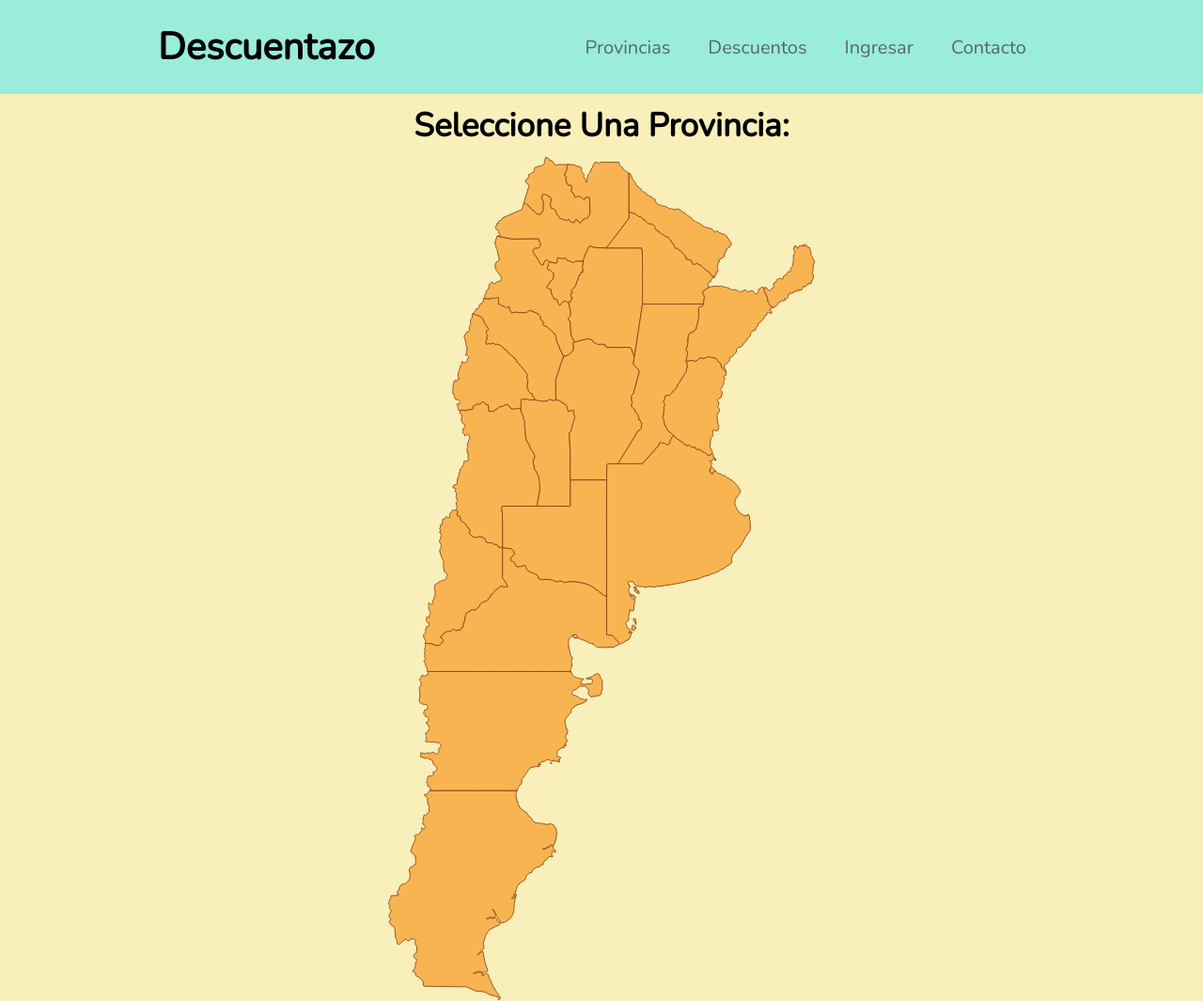
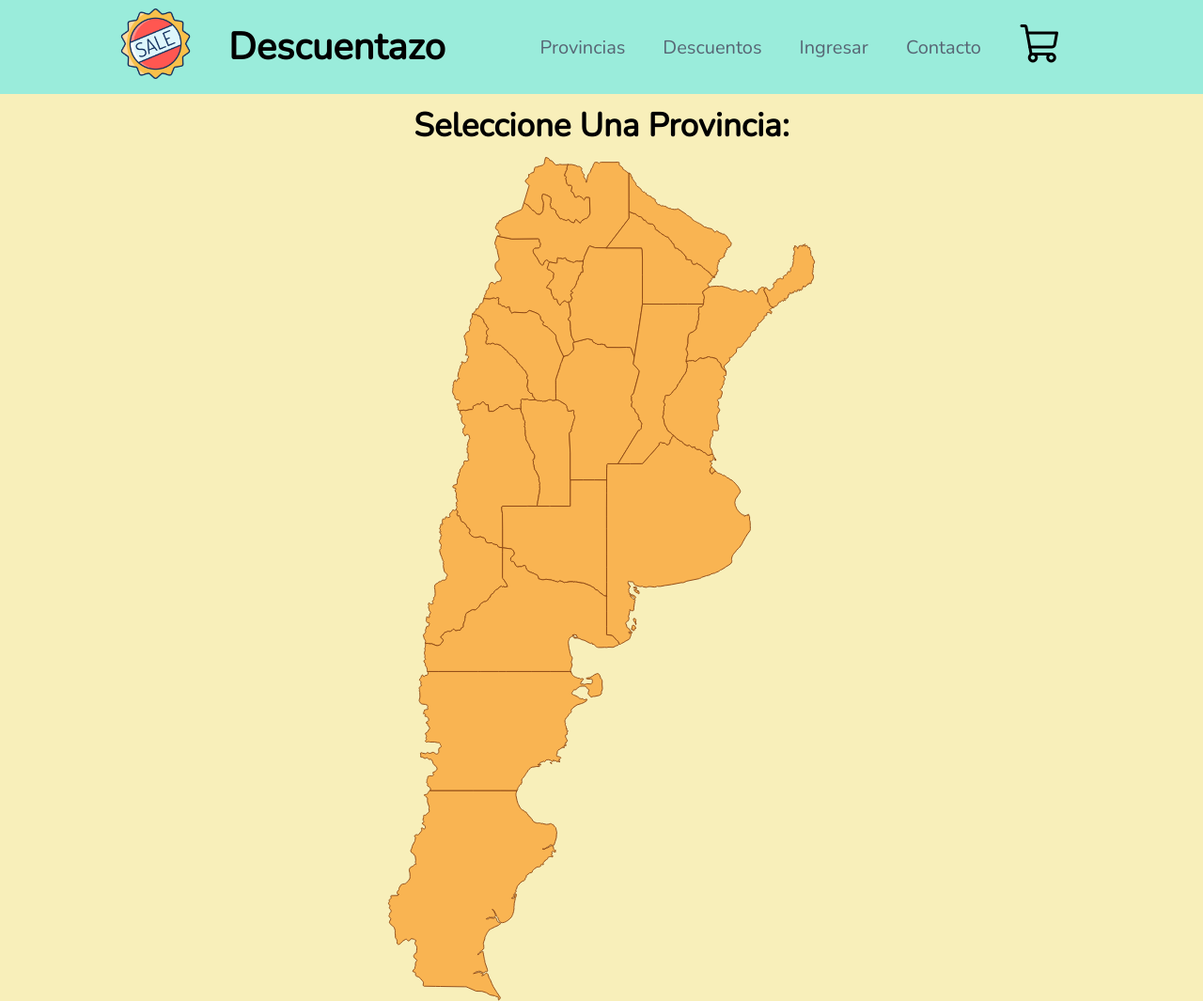
Before and after one commit to nachomk/Proyecto-Final, a plain HTML site: page Inicio/HTML/index.html in a window 1280 px wide. Shown: the top 1065 px of the page at 94% size. Drawn offline with nearby package versions, Linux system fonts and the light colour scheme; the site is published under a folder, as on GitHub Pages, so addresses that start at the root find nothing; a web font is replaced by a local one.

Commit message:
arreglos

```diff
--- a/Inicio/CSS/styles.css
+++ b/Inicio/CSS/styles.css
@@ -2,7 +2,6 @@
 * {
    box-sizing: border-box;
    margin: 0;
-   /* padding: 0; */
    font-family: 'Nunito', sans-serif;
    font-size: 20px;
 }
--- a/Inicio/HTML/index.html
+++ b/Inicio/HTML/index.html
@@ -4,13 +4,13 @@
     <meta charset="UTF-8" />
     <meta name="viewport" content="width=device-width, initial-scale=1.0" />
     <title>Descuentazo</title>
-    <link rel="stylesheet" href="../CSS/styles.css" />
-    <link rel="icon" href="/Media/logo.ico" />
+    <link rel="stylesheet" href="../CSS/styles.css"/>
+    <link rel="icon" href="../../Media/logo.ico"/>
   </head>
   <body>
     <header class="header">
       <div class="logo">
-        <a href="./index.html"><img src="/Media/logo.ico" alt="" /></a>
+        <a href="./index.html"><img src="../../Media/logo.ico" alt="" /></a>
         <h1>Descuentazo</h1>
       </div>
       <nav>
@@ -21,7 +21,7 @@
           <li><a href="./contacto.html">Contacto</a></li>
           <li>
             <a href="./carrito.html"
-              ><img src="/Media/9025885_shopping_cart_icon (1).png" alt=""
+              ><img src="../../Media/cart.png" alt=""
             /></a>
           </li>
         </ul>
```
Also changed, not shown: Inicio/HTML/carrito.html (+3 -3 lines), Inicio/HTML/contacto.html (+3 -3 lines), Inicio/HTML/descuentos.html (+3 -3 lines), Inicio/HTML/ingresar.html (+2 -2 lines), Inicio/HTML/provincias.html (+3 -3 lines), Media/cart.png (renamed from Media/9025885_shopping_cart_icon (1).png).
